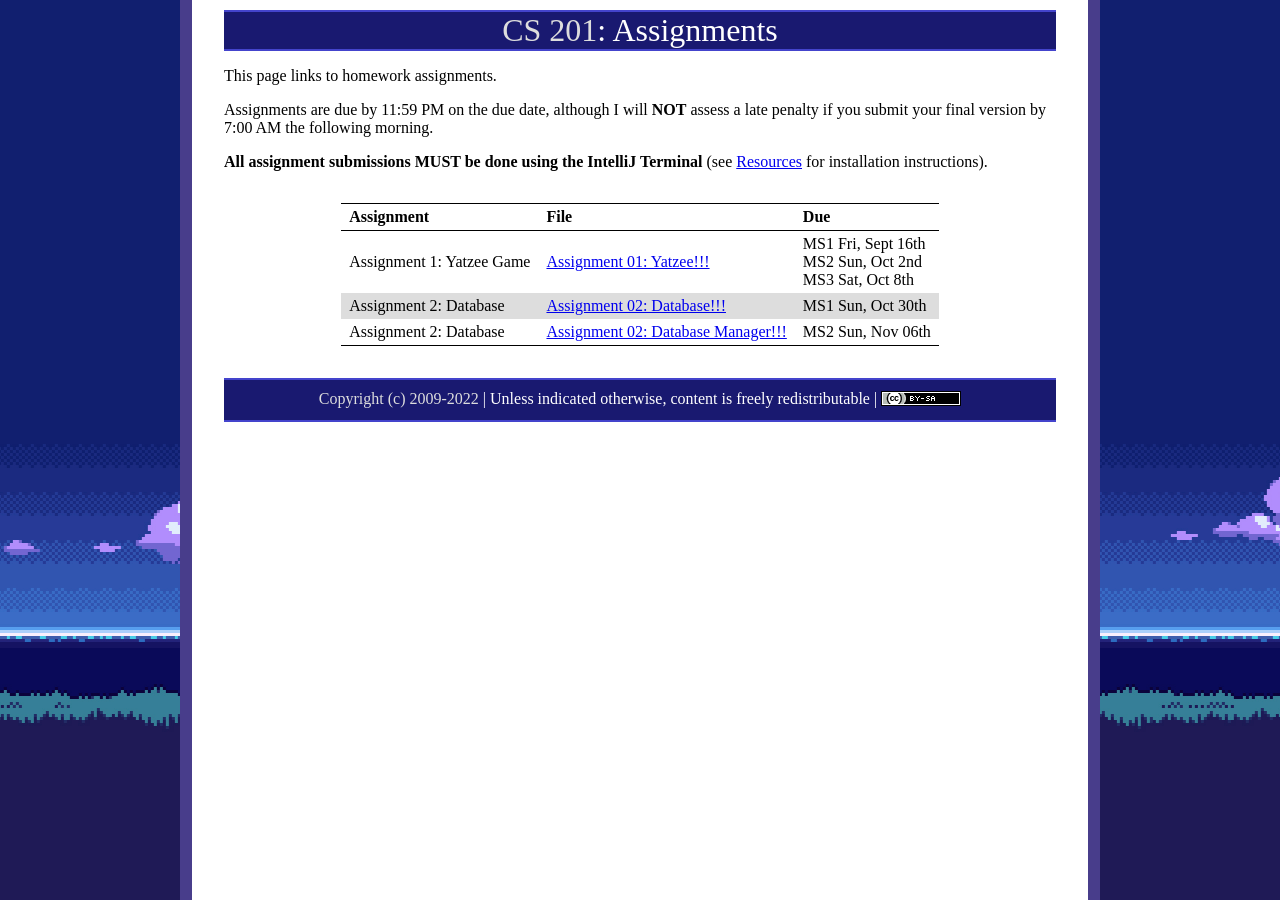
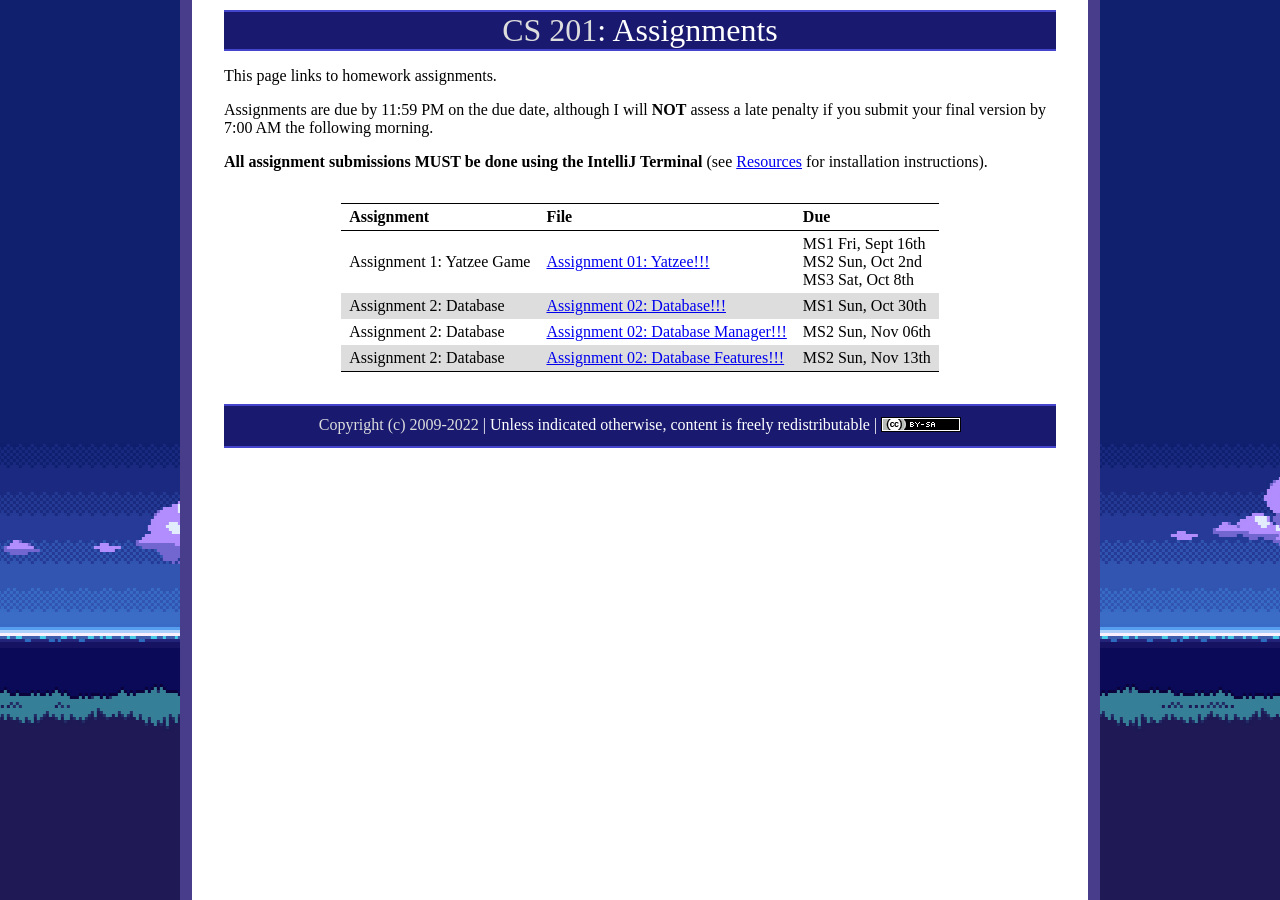
Before and after one commit to ycpcs/cs201-fall2022-102, a Jekyll site: the page built from assign/index.md, in a window 1280 px wide. Built offline with Jekyll 4.4.1, drawn with Linux system fonts in a browser that asks for light colours.

Commit message:
added assignment 2 MS3

```diff
--- a/assign/index.md
+++ b/assign/index.md
@@ -14,6 +14,7 @@ Assignments are due by 11:59 PM on the due date, although I will **NOT** assess
 > Assignment 1: Yatzee Game |[Assignment 01: Yatzee!!!](Assignment_01_Yatzee.pdf) |MS1 Fri, Sept 16th<br>MS2 Sun, Oct 2nd<br>MS3 Sat, Oct 8th
 > Assignment 2: Database |[Assignment 02: Database!!!](Assignment_2_milestone_1-Database.pdf) |MS1 Sun, Oct 30th<br>
 > Assignment 2: Database |[Assignment 02: Database Manager!!!](Assignment_2_milestone_1-Database_Manager.pdf) |MS2 Sun, Nov 06th<br>
+> Assignment 2: Database |[Assignment 02: Database Features!!!](Assignment_2_milestone_1-Database_Features.pdf) |MS2 Sun, Nov 13th<br>
 
 
 <!--
```
Also changed, not shown: 3 other files.
